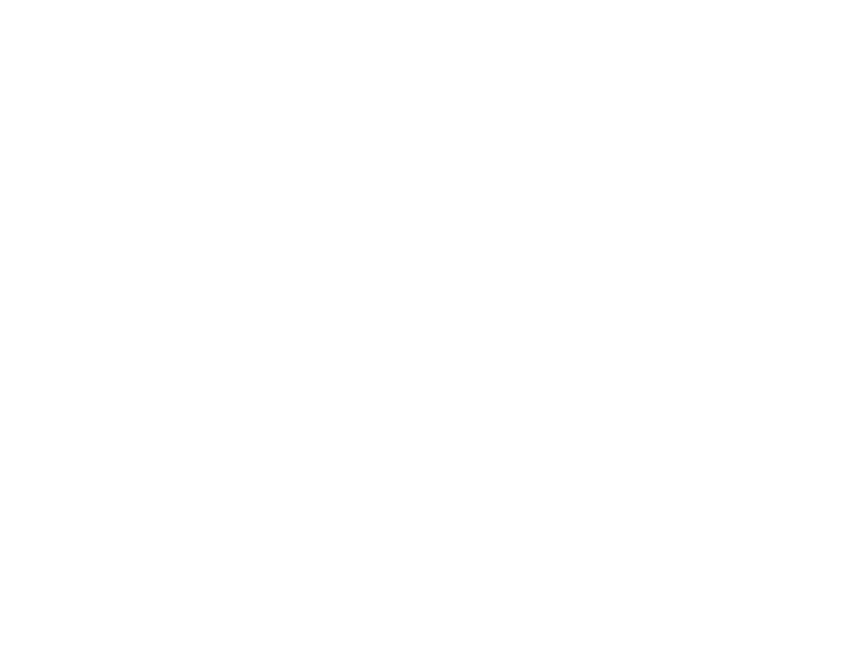
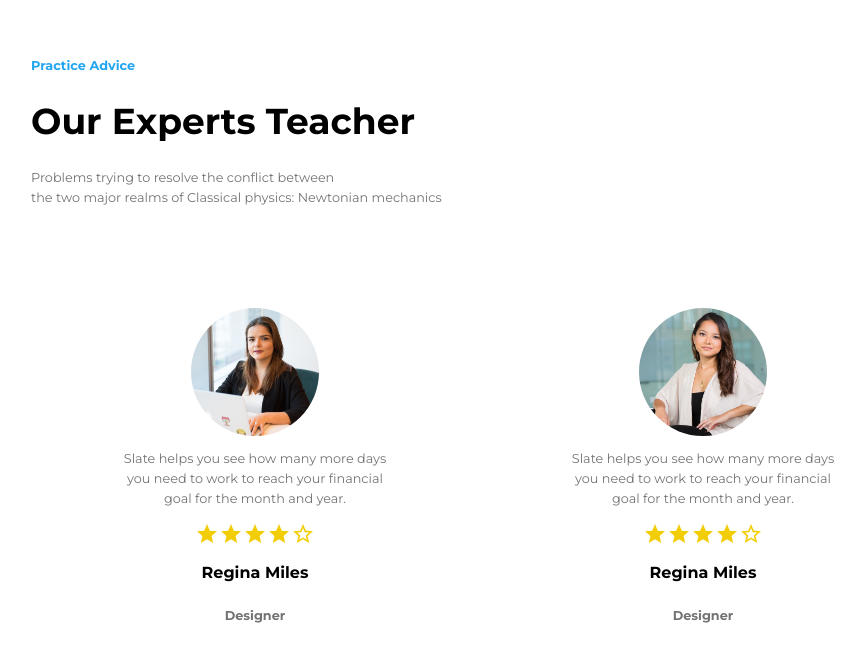
Before and after one commit to JW357/Internship-project, a React (Create React App) app: page / in a window 1280 px wide. Shown: the part 5339-6000 px from the top of the page, without its empty margins (161-1026 px from the left). Before the commit the page ends 5199 px from the top, so only its background shows below. Built offline with nearby package versions, Linux system fonts and the light colour scheme.

Commit message:
creating section 5 - header and two blocks of expert reviews

```diff
--- /dev/null
+++ b/src/components/Experts/Experts.jsx
@@ -0,0 +1,64 @@
+import React from 'react';
+import './style.scss';
+import StarIcon from '@material-ui/icons/Star';
+import StarOutlineIcon from '@material-ui/icons/StarOutline';
+
+function Experts() {
+  return (
+    <section className="experts">
+      <div className="experts__container">
+        <div className="experts__header">
+          <h5>Practice Advice</h5>
+          <h1>Our Experts Teacher</h1>
+          <p>
+            Problems trying to resolve the conflict between
+            <br />
+            the two major realms of Classical physics: Newtonian mechanics
+          </p>
+        </div>
+        <div className="experts-review__box">
+          <div className="expert-review__block">
+            <div className="expert__picture expert__picture--first" />
+            <p className="review__text">
+              Slate helps you see how many more days
+              <br />
+              you need to work to reach your financial
+              <br />
+              goal for the month and year.
+            </p>
+            <div className="rating__line">
+              <StarIcon className="star__icon" />
+              <StarIcon className="star__icon" />
+              <StarIcon className="star__icon" />
+              <StarIcon className="star__icon" />
+              <StarOutlineIcon className="star__icon" />
+            </div>
+            <p className="name__text">Regina Miles</p>
+            <p className="role__text">Designer</p>
+          </div>
+          <div className="expert-review__block">
+            <div className="expert__picture expert__picture--second" />
+            <p className="review__text">
+              Slate helps you see how many more days
+              <br />
+              you need to work to reach your financial
+              <br />
+              goal for the month and year.
+            </p>
+            <div className="rating__line">
+              <StarIcon className="star__icon" />
+              <StarIcon className="star__icon" />
+              <StarIcon className="star__icon" />
+              <StarIcon className="star__icon" />
+              <StarOutlineIcon className="star__icon" />
+            </div>
+            <p className="name__text">Regina Miles</p>
+            <p className="role__text">Designer</p>
+          </div>
+        </div>
+      </div>
+    </section>
+  );
+}
+
+export default Experts;
--- /dev/null
+++ b/src/components/Experts/index.jsx
@@ -0,0 +1,3 @@
+import Experts from './Experts';
+
+export default Experts;
--- /dev/null
+++ b/src/components/Experts/style.scss
@@ -0,0 +1,68 @@
+@import '../../App.scss';
+
+.experts__container {
+    margin: 200px auto;
+    max-width: 70vw;
+    .experts__header {
+      h5 {
+          font-size: 0.8rem;
+          color: $primaryColor;
+          font-weight: 700;
+      }
+      h1 {
+          font-size: 2.25rem;
+          font-weight: 700;
+      }
+      p {
+          font-weight: 400;
+          font-size: 0.8rem;
+          color: $secondTextColor;
+          line-height: 1.25rem;
+      }
+    }
+    .experts-review__box {
+      display: flex;
+      justify-content: space-around;
+      margin-top: 100px;
+      .expert-review__block {
+          display: flex;
+          flex-direction: column;
+          align-items: center;
+          .expert__picture {
+              background-size: cover;
+              width: 8rem;
+              height: 8rem;
+              border-radius: 50%;
+              &--first{
+                  background-image: url(./images/1.jpg);
+                  background-position: 80% 40%;
+              }
+              &--second{
+                  background-image: url(./images/2.jpg);
+                  background-position: 80% 60%;
+              }
+          }
+          .review__text {
+              text-align: center;
+              font-size: 0.8rem;
+              color: $secondTextColor;
+              line-height: 1.25rem
+          }
+          .rating__line {
+            .star__icon {
+              color: #F3CD03;
+            }
+          }
+          .name__text {
+              font-size: 1rem;
+              font-weight: 700;
+          }
+          .role__text{
+              color: $secondTextColor;
+              font-size: 0.8rem;
+              font-weight: 700;
+          }
+      }
+    }
+
+}
--- a/src/components/Home/Home.jsx
+++ b/src/components/Home/Home.jsx
@@ -5,6 +5,7 @@
 import PracticeAdvice from '../PracticeAdvice';
 import FeaturedProducts from '../FeaturedProducts';
 import WatchCourses from '../WatchCourses';
+import Experts from '../Experts/Experts';
 import { theme } from '../../styles/commons';
 import { useStyles } from './style';
 
@@ -23,6 +24,7 @@
           <PracticeAdvice />
           <FeaturedProducts />
           <WatchCourses />
+          <Experts />
         </body>
       </ThemeProvider>
     </>
```
Also changed, not shown: src/components/Experts/images/1.jpg (added), src/components/Experts/images/2.jpg (added).
